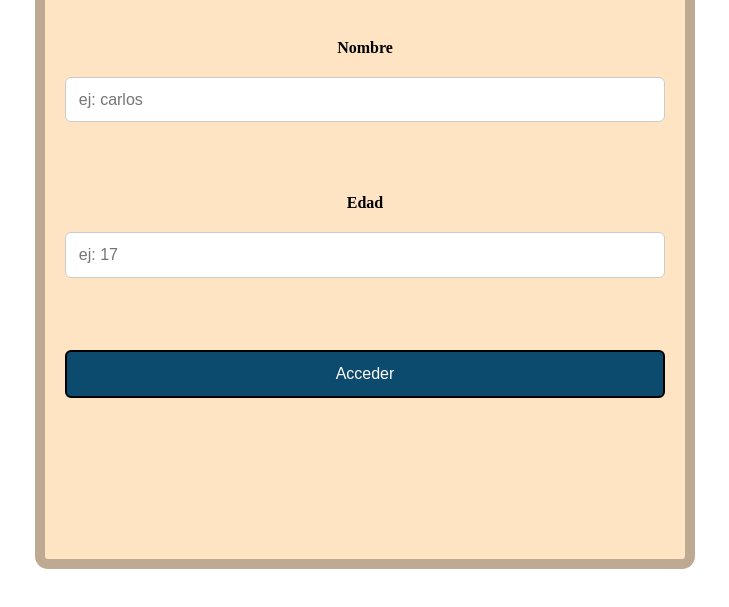
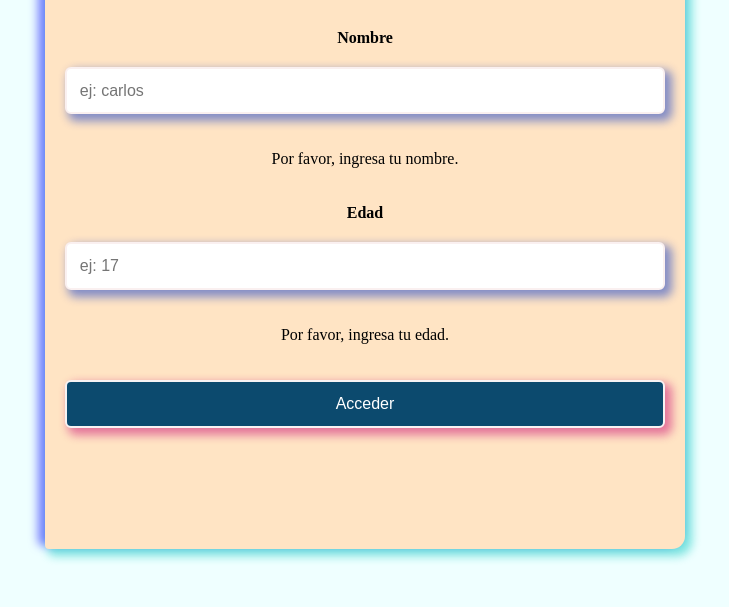
Before and after one commit to jpuerta23/sistema_interactivo, a plain HTML site: page index.html in a window 1280 px wide. Both pictures are taken after a click on the button "Acceder". Shown: the part 219-826 px from the top of the page, without its empty margins (275-1004 px from the left). Drawn offline with Linux system fonts and the light colour scheme.

Commit message:
feat:wip

```diff
--- a/css/stylees.css
+++ b/css/stylees.css
@@ -5,24 +5,30 @@ body{
     align-items: center;
     justify-content: center;
     padding: 10%;
+    background-color: #00ffff10;
 
 
 
 }
 
 main{
+    font-family: 'Times New Roman', Times, serif;
     text-align: center;
     display: flex;
     height: 600px;
     width: 600px;
+    box-shadow: inset;
     flex-direction: column;
     gap: 20px;
-    border:  10px solid #00000041;
+
     background-color: #ffe4c4;
-    border-radius: 13px;
+    border-radius: 13px 4px;
     padding: 20px;
+    box-shadow: 5px 5px 10px 2px rgba(4, 201, 191, 0.493),
+    -5px -5px 10px 2px rgba(4, 0, 255, 0.5);
+}
 
-}
+
 main label{font-weight: bold;
 
 
@@ -32,18 +38,20 @@ main label{font-weight: bold;
 main input,
 main textarea {
     padding: 0.8em;
-    border: 1px solid #ccc;
+    border: 2px solid #faf0f0;
     border-radius: 6px;
+    box-shadow: 5px 5px 10px 2px #0432c97e;
     font-size: 1em;
 }
 main button {
     padding: 0.8em;
-    border: 2px solid black;
+    border: 2px solid rgb(247, 243, 243);
     background-color: #0c4a6e;
     color: white;
     font-size: 1em;
     border-radius: 6px;
     cursor: pointer;
+    box-shadow: 5px 5px 10px 2px #c904707e;
     transition: background-color 0.3s ease;
 }
 main button:hover {
--- a/js/sistema_interactivo.js
+++ b/js/sistema_interactivo.js
@@ -1,2 +1,40 @@
-const age =document.getElementById("age");
-const name =document.getElementById("name");
+document.addEventListener('DOMContentLoaded', function () {
+    const btnAcceder = document.querySelector('.btn-submit');
+    const inputName = document.getElementById('name');
+    const inputAge = document.getElementById('age');
+    const errorName = document.getElementById('error-name');
+    const errorAge = document.getElementById('error-age');
+
+    btnAcceder.addEventListener('click', function () {
+        const nameValue = inputName.value.trim();
+        const ageValue = inputAge.value.trim();
+        let isValid = true;
+
+        // Limpiar mensajes anteriores
+        errorName.textContent = "";
+        errorAge.textContent = "";
+
+        // Validación del nombre
+        if (nameValue === "") {
+            errorName.textContent = "Por favor, ingresa tu nombre.";
+            isValid = false;
+        } else if (!isNaN(nameValue)) {
+            errorName.textContent = "El nombre no puede ser solo números.";
+            isValid = false;
+        }
+
+        // Validación de la edad
+        if (ageValue === "") {
+            errorAge.textContent = "Por favor, ingresa tu edad.";
+            isValid = false;
+        } else if (isNaN(Number(ageValue)) || Number(ageValue) <= 0) {
+            errorAge.textContent = "La edad debe ser un número válido y positivo.";
+            isValid = false;
+        }
+
+        // Si todo está bien
+        if (isValid) {
+            document.getElementById('Login-btn').textContent =  `¡Bienvenido/a, ${nameValue}! Edad: ${ageValue} años. `;
+        }
+    });
+});
```
Also changed, not shown: index.html (+2 -0 lines).
